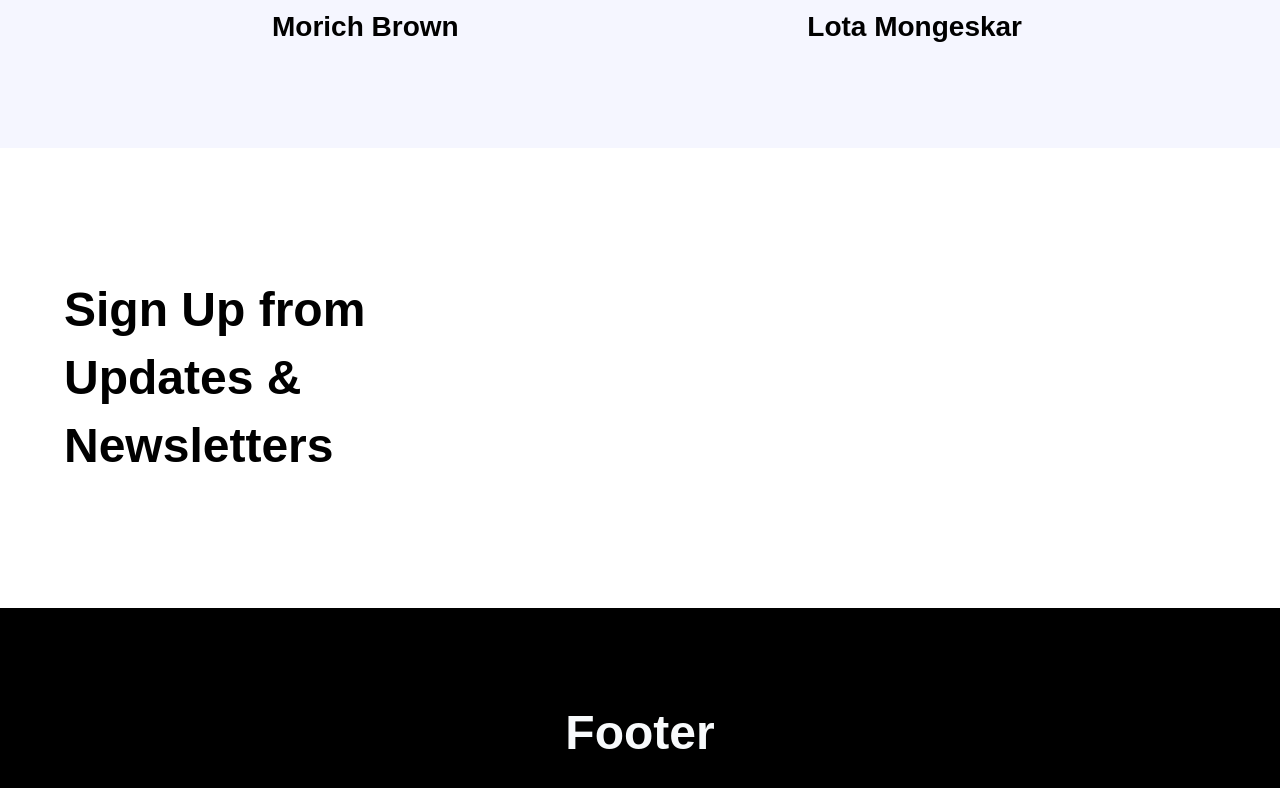
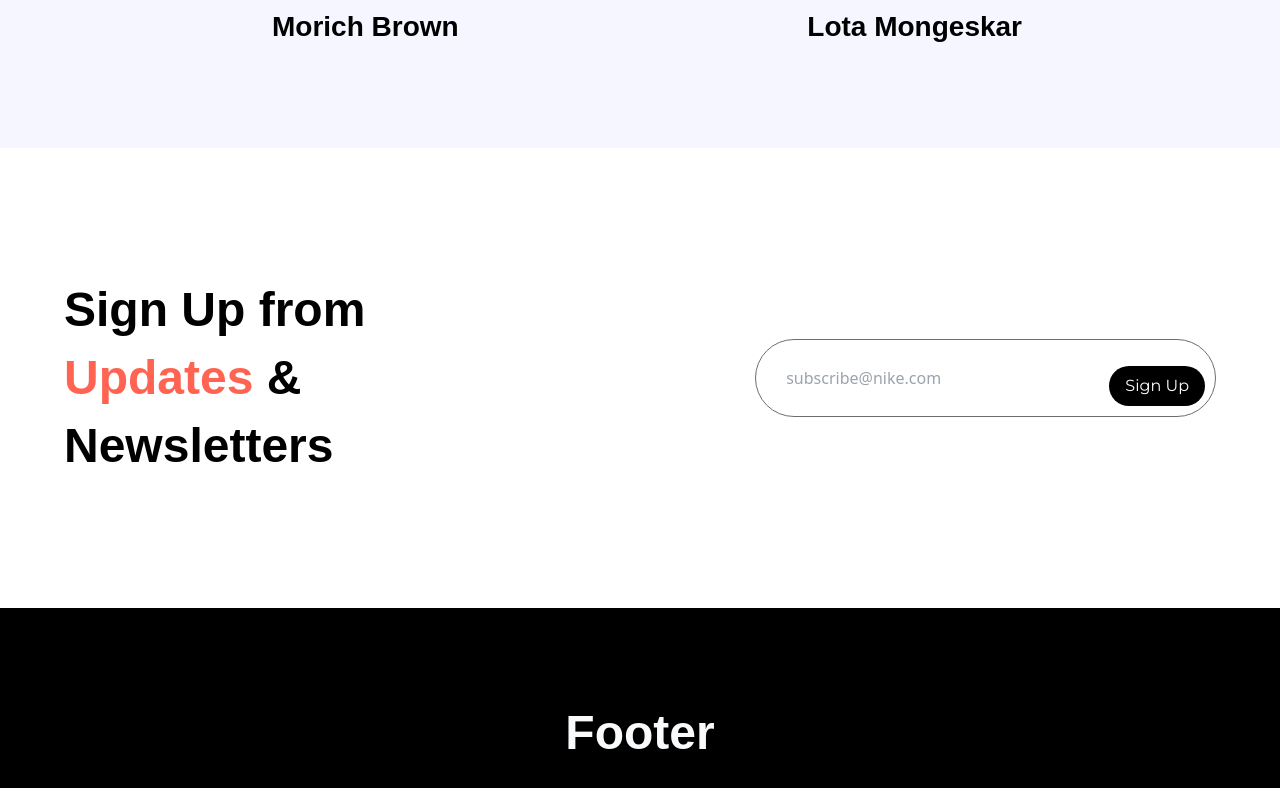
Before and after one commit to harshdixit3/nike_app, a React (Vite) app: page / in a window 1280 px wide. Shown: the part 4153-4941 px from the top of the page. Built offline with nearby package versions, Linux system fonts and the light colour scheme; a web font is replaced by a local one.

Commit message:
completed the subssribe section

```diff
--- a/src/sections/Subscribe.jsx
+++ b/src/sections/Subscribe.jsx
@@ -1,3 +1,5 @@
+import Button from "../components/Button";
+
 const Subscribe = () => {
   return (
     <section
@@ -5,8 +7,15 @@
       id="Contact Us"
     >
       <h3 className="text-4xl leading-[68px] lg:max-w-md font-palanquin font-bold">
-        Sign Up from <span>Updates</span> & Newsletters{" "}
+        Sign Up from <span className="text-coral-red">Updates</span> &
+        Newsletters
       </h3>
+      <div className="lg:max-w-[40%] w-full flex items-center max-sm:flex-col gap-5 p-2.5 sm:border sm:border-slate-gray rounded-full">
+        <input type="text" placeholder="subscribe@nike.com" className="input" />
+        <div className="flex max-sm:justify-end items-center max-sm:w-full">
+          <Button label="Sign Up" full />
+        </div>
+      </div>
     </section>
   );
 };
```
